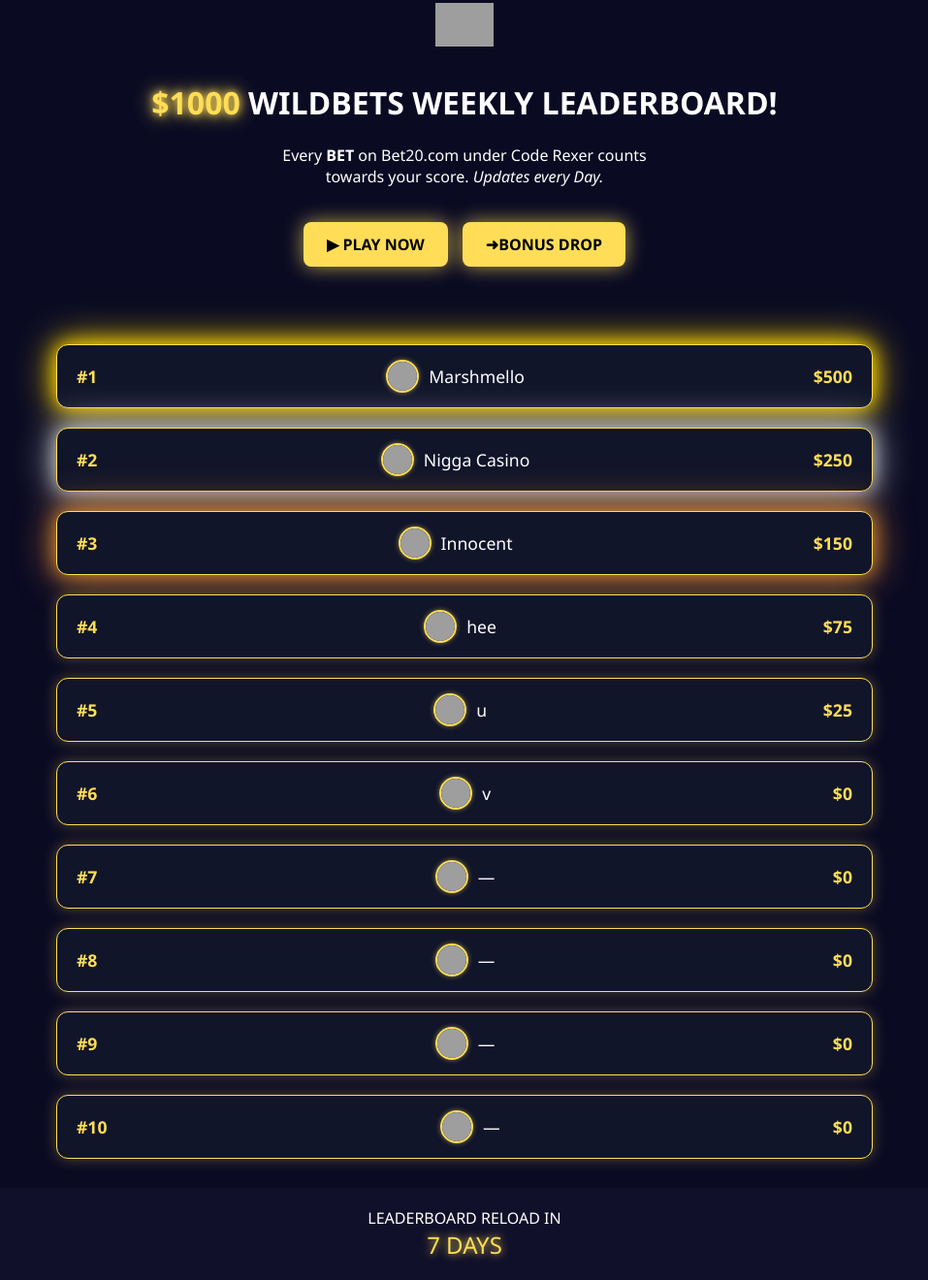
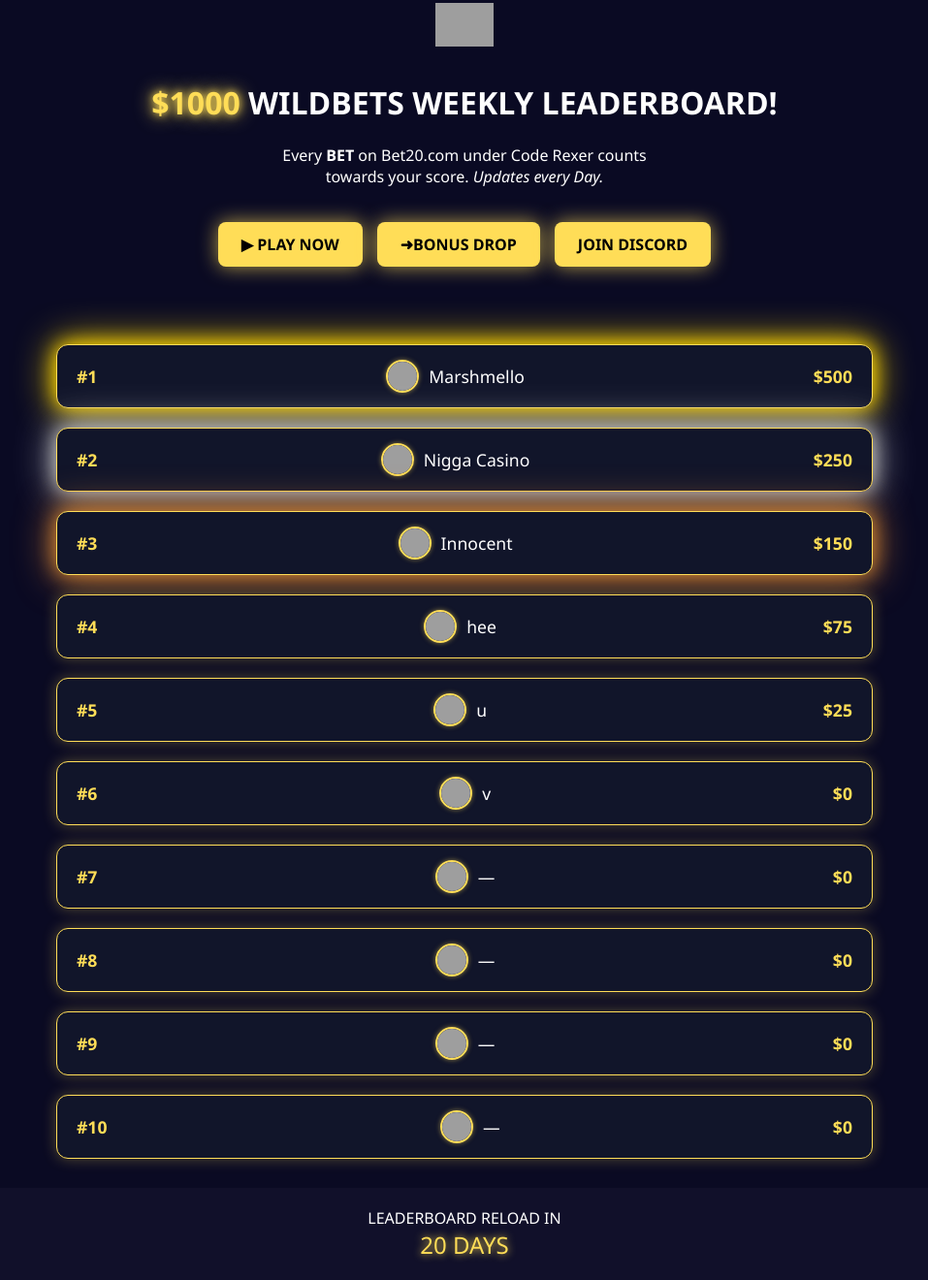
Before and after one commit to clonegambzz/leaderboard, a plain HTML site: page index.html in a window 1280 px wide. Shown: the part 27-1347 px from the top of the page at 97% size, without its empty margins (161-1118 px from the left). Drawn offline with Linux system fonts and the light colour scheme; grey boxes are pictures that could not be loaded.

Commit message:
CC index.html

```diff
--- a/index.html
+++ b/index.html
@@ -13,7 +13,8 @@
     <p>Every <strong>BET</strong> on Bet20.com under Code Rexer counts<br>towards your score. <em>Updates every Day.</em></p>
     <div class="btn-group">
       <a href=" https://bet20ref.com/jd77f989e" class="btn">▶ PLAY NOW</a>
-      <a href="https://discord.gg/HbVkYq6AJC" class="btn">➜BONUS DROP</a>
+      <a href="@" class="btn">➜BONUS DROP</a>
+      <a href="https://discord.gg/HbVkYq6AJC" class="btn">JOIN DISCORD</a>
     </div>
   </header>
 
@@ -23,7 +24,7 @@
 
   <footer>
     <div class="countdown-label">LEADERBOARD RELOAD IN</div>
-    <div class="countdown-timer">7 DAYS</div>
+    <div class="countdown-timer">20 DAYS</div>
   </footer>
 
   <script src="script.js"></script>
```
